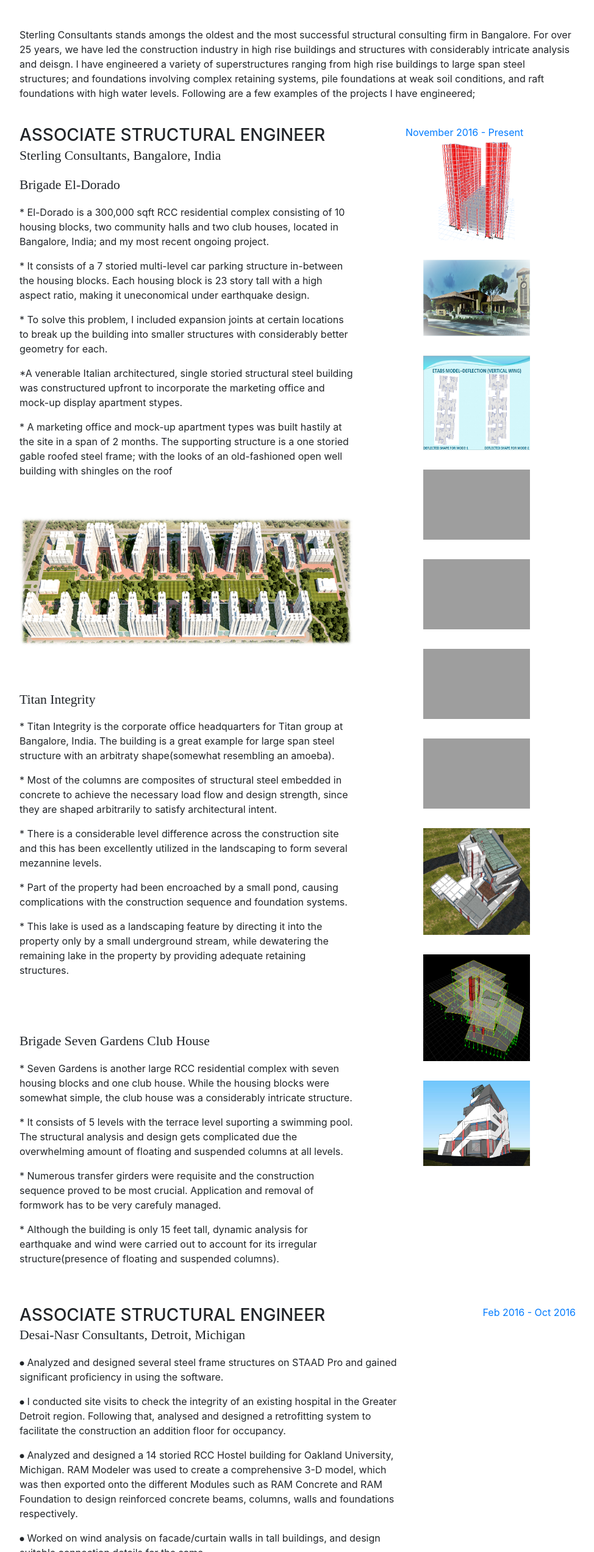
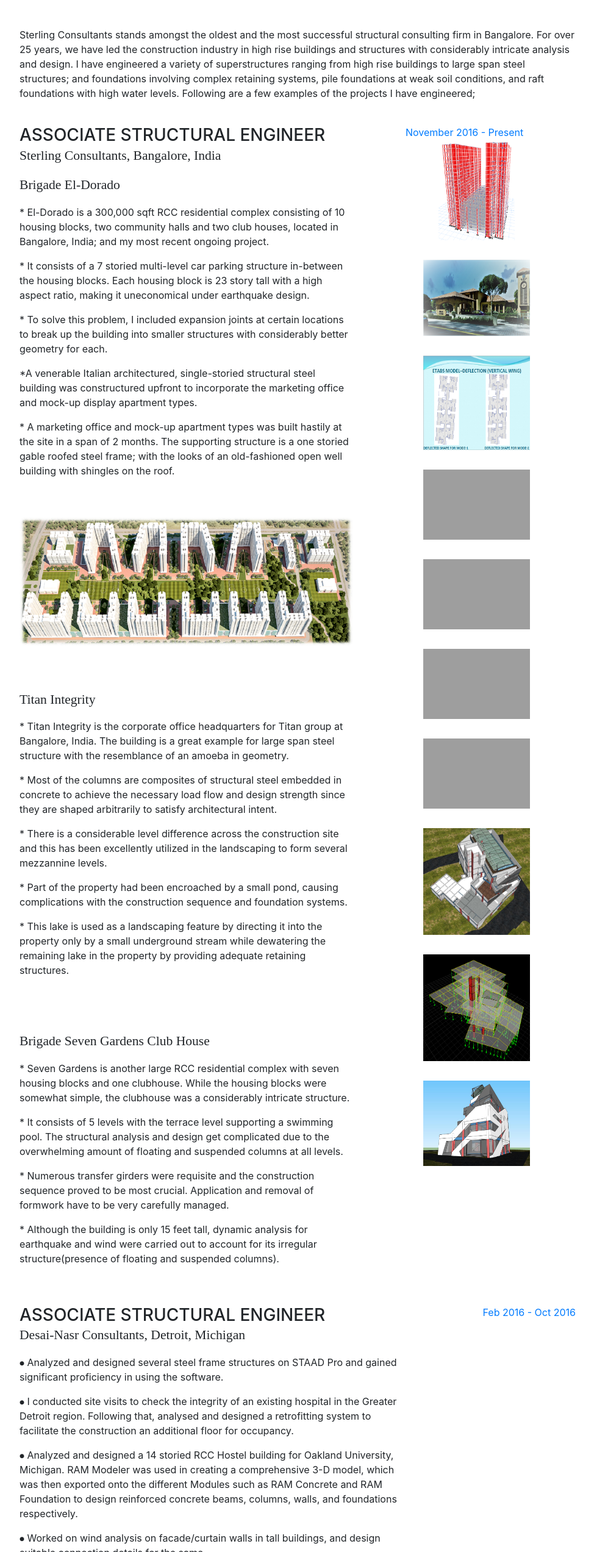
Before and after one commit to Monkey91/harshabharadwaj.github.io, a website with bundled scripts: page index.html in a window 1280 px wide. Shown: the part 1689-4234 px from the top of the page at 61% size, without its empty margins (288-1262 px from the left). Built offline with nearby package versions, Linux system fonts and the light colour scheme; grey boxes are pictures that could not be loaded; a web font is replaced by a local one.

Commit message:
update-8-11

```diff
--- a/index.html
+++ b/index.html
@@ -133,7 +133,7 @@
         <div class="my-auto">
           <h2 class="mb-5">Experience</h2>
 
-            <p> Sterling Consultants stands amongs the oldest and the most successful structural consulting firm in Bangalore. For over 25 years, we have led the construction industry in high rise buildings and structures with considerably intricate analysis and deisgn. I have engineered a variety of superstructures ranging from high rise buildings to large span steel structures; and foundations involving complex retaining systems, pile foundations at weak soil conditions, and raft foundations with high water levels. Following are a few examples of the projects I have engineered; </p>
+            <p> Sterling Consultants stands amongst the oldest and the most successful structural consulting firm in Bangalore. For over 25 years, we have led the construction industry in high rise buildings and structures with considerably intricate analysis and design. I have engineered a variety of superstructures ranging from high rise buildings to large span steel structures; and foundations involving complex retaining systems, pile foundations at weak soil conditions, and raft foundations with high water levels. Following are a few examples of the projects I have engineered; </p>
             <br>
 
           <div class="resume-item d-flex flex-column flex-md-row mb-5">
@@ -145,8 +145,8 @@
                <p> * El-Dorado is a 300,000 sqft RCC residential complex consisting of 10 housing blocks, two community halls and two club houses, located in Bangalore, India; and my most recent ongoing project. </p>
                   <p>* It consists of a 7 storied multi-level car parking structure in-between the housing blocks. Each housing block is 23 story tall with a high aspect ratio, making it uneconomical under earthquake design.</p>
                   <p>* To solve this problem, I included expansion joints at certain locations to break up the building into smaller structures with considerably better geometry for each. </p>
-                   <p>*A venerable Italian architectured, single storied structural steel building was constructured upfront to incorporate the marketing office and mock-up display apartment stypes.  </p>
-                 <p>* A marketing office and mock-up apartment types was built hastily at the site in a span of 2 months. The supporting structure is a one storied gable roofed steel frame; with the looks of an old-fashioned open well building with shingles on the roof </p>
+                   <p>*A venerable Italian architectured, single-storied structural steel building was constructured upfront to incorporate the marketing office and mock-up display apartment types.  </p>
+                 <p>* A marketing office and mock-up apartment types was built hastily at the site in a span of 2 months. The supporting structure is a one storied gable roofed steel frame; with the looks of an old-fashioned open well building with shingles on the roof. </p>
           <br>
                 <br>
             <div>
@@ -158,20 +158,20 @@
             <div class="subheading mb-3">Titan Integrity</div>
 
 
-              <p> * Titan Integrity is the corporate office headquarters for Titan group at Bangalore, India. The building is a great example for large span steel structure with an arbitraty shape(somewhat resembling an amoeba).
-                  <p>* Most of the columns are composites of structural steel embedded in concrete  to achieve the necessary load flow and design strength, since they are shaped arbitrarily to satisfy architectural intent. </p>
-                  <p>* There is a considerable level difference across the construction site and this has been excellently utilized in the landscaping to form several mezannine levels. </p>
+              <p> * Titan Integrity is the corporate office headquarters for Titan group at Bangalore, India. The building is a great example for large span steel structure with the resemblance of an amoeba in geometry.
+                  <p>* Most of the columns are composites of structural steel embedded in concrete to achieve the necessary load flow and design strength since they are shaped arbitrarily to satisfy architectural intent. </p>
+                  <p>* There is a considerable level difference across the construction site and this has been excellently utilized in the landscaping to form several mezzannine levels. </p>
                    <p>* Part of the property had been encroached by a small pond, causing complications with the construction sequence and foundation systems. </p>
-                       <p>* This lake is used as a landscaping feature by directing it into the property only by a small underground stream, while dewatering the remaining lake in the property by providing adequate retaining structures.  </p>
+                       <p>* This lake is used as a landscaping feature by directing it into the property only by a small underground stream while dewatering the remaining lake in the property by providing adequate retaining structures.  </p>
                 <br>
                 <br>
                 <br>
                 <div class="subheading mb-3">Brigade Seven Gardens Club House</div>
 
-              <p> * Seven Gardens is another large RCC residential complex with seven housing blocks and one club house. While the housing blocks were somewhat simple, the club house was a considerably intricate structure.
-                  <p>* It consists of 5 levels with the terrace level suporting a swimming pool. The structural analysis and design gets complicated due the overwhelming amount of floating and suspended columns at all levels. </p>
-                  <p>* Numerous transfer girders were requisite and the construction sequence proved to be most crucial. Application and removal of formwork has to be very carefuly managed.  </p>
-                   <p>* Although the building is only 15 feet tall, dynamic analysis for earthquake and wind were carried out to account for its irregular structure(presence of floating and suspended columns). </p>
+                  <p> * Seven Gardens is another large RCC residential complex with seven housing blocks and one clubhouse. While the housing blocks were somewhat simple, the clubhouse was a considerably intricate structure.
+                      <p>* It consists of 5 levels with the terrace level supporting a swimming pool. The structural analysis and design get complicated due to the overwhelming amount of floating and suspended columns at all levels. </p>
+                      <p>* Numerous transfer girders were requisite and the construction sequence proved to be most crucial. Application and removal of formwork have to be very carefully managed.  </p>
+                       <p>* Although the building is only 15 feet tall, dynamic analysis for earthquake and wind were carried out to account for its irregular structure(presence of floating and suspended columns). </p>
 
 
                       </div>
@@ -251,8 +251,8 @@
               <h3 class="mb-0">Associate Structural Engineer</h3>
               <div class="subheading mb-3">Desai-Nasr Consultants, Detroit,  Michigan</div>
               <p> ⦁	Analyzed and designed several steel frame structures on STAAD Pro and gained significant proficiency in using the software.
-                 <p> ⦁ I conducted site visits to check the integrity of an existing hospital in the Greater Detroit region. Following that, analysed and designed a retrofitting system to facilitate the construction an addition floor for occupancy. </p>
-                 <p> ⦁ Analyzed and designed a 14 storied RCC Hostel building for Oakland University, Michigan. RAM Modeler was used to create a comprehensive 3-D model, which was then exported onto the different Modules such as RAM Concrete and RAM Foundation to design reinforced concrete beams, columns, walls and foundations respectively. </p>
+                 <p> ⦁ I conducted site visits to check the integrity of an existing hospital in the Greater Detroit region. Following that, analysed and designed a retrofitting system to facilitate the construction an additional floor for occupancy. </p>
+                 <p> ⦁ Analyzed and designed a 14 storied RCC Hostel building for Oakland University, Michigan. RAM Modeler was used in creating a comprehensive 3-D model, which was then exported onto the different Modules such as RAM Concrete and RAM Foundation to design reinforced concrete beams, columns, walls, and foundations respectively. </p>
                  <p> ⦁ Worked on wind analysis on facade/curtain walls in tall buildings, and design suitable connection details for the same. </p>
             </div>
             <div class="resume-date text-md-right">
@@ -265,8 +265,8 @@
               <h3 class="mb-0">Associate Civil Engineer</h3>
               <div class="subheading mb-3">Somat Engineering, Detroit,  Michigan</div>
                    <p>⦁ Represented Somat Engineering as the field engineer during the pile foundation of the Combined Sewer operation for the city of Dearborn, Michigan.</p>
-                <p>⦁ Conducted several soil boring and rock coring operations, documented the logs and prepared soil reports in lieu of of clients' requirements.</p>
- <p>⦁ Conducted topographical and boundary survey work on five public parks in the Detroit Metro region in order to facilitate the construction of new pipelines across the city. Worked in Civil 3D to model, develop and present the profile of the proposed pipeline from the collected survey data. The job was in efforts to solve the issue of leakage of lead into the city water pipes.
+                <p>⦁ Conducted numerous soil boring and rock coring tasks, documented the logs and prepared soil reports in lieu of the clients' requirements.</p>
+ <p>⦁ Conducted topographical and boundary survey works on five public parks in the Detroit Metro region in order to facilitate the construction of new pipelines across the city. Worked in Civil 3D to model, develop and present the profile of the proposed pipeline from the collected survey data. The job was in efforts to solve the issue of leakage of lead into the city water pipes.
 </p>
             </div>
             <div class="resume-date text-md-right">
@@ -308,7 +308,8 @@
           <ul class="list-inline list-icons">
 			<img src='csi.png' width="100" height="100" title="ETABS SAFE BRIDGE" hspace="60" />
 			<img src='rcdc.png' width="62.5" height="62.5" title="RCDC" hspace="40" />
-			<img src='bentley.jpg' width="62.5" height="62.5" title="STAAD RAM" hspace="60"  />
+			<img src='bentley.jpg' width="62.5" height="62.5" title="STAAD RAM" hspace="40"  />
+            <img src='risa.png' width="120" height="45" title="RISA 3-D" hspace="60"  />
 			</ul>
 
 			<ul class="list-inline list-icons">
@@ -325,7 +326,11 @@
             <li>
                 <i class="fa-li fa fa-check"></i>
 			  BENTLEY: STAAD Modelling & Analysis -- RAM Modelling, Analysis & Design
-			   &amp; Debugging</li>
+			     </li>
+              <li>
+                <i class="fa-li fa fa-check"></i>
+			 RISA 3-D: Tower Modelling & Analysis
+			     </li>
             <li>
               <i class="fa-li fa fa-check"></i>
               MATLAB: Analysis Coding Language</li>
```
Also changed, not shown: risa.png (added).
